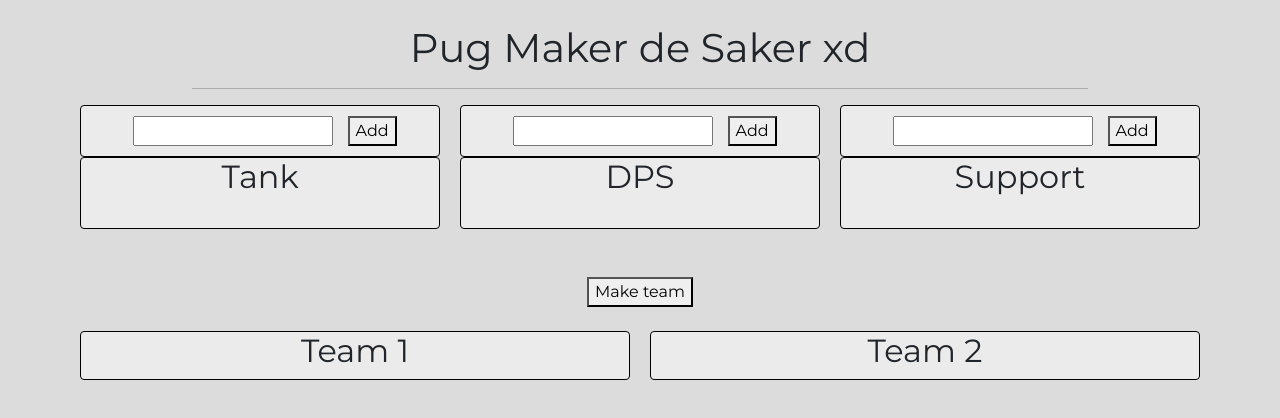
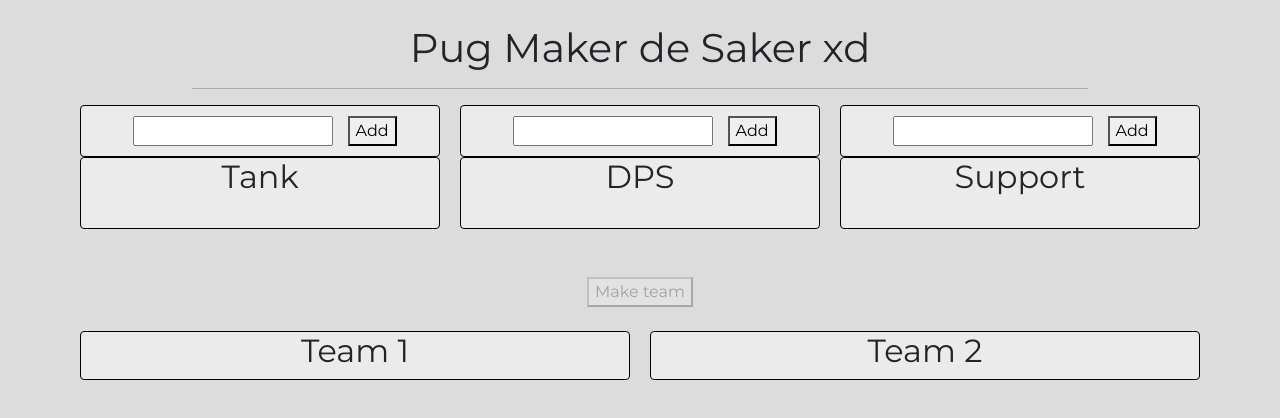
Before and after one commit to UnaiManzanoPerez/pug-maker, a plain HTML site: page index.html in a window 1280 px wide. Drawn offline with nearby package versions, Linux system fonts and the light colour scheme.

Commit message:
Update index.html

```diff
--- a/index.html
+++ b/index.html
@@ -69,7 +69,7 @@
             </div>
 
             <br><br>
-            <button onclick="makeTeam()"  id="makeTeamButton">Make team</button>
+            <button onclick="makeTeam()" disabled id="makeTeamButton">Make team</button>
             <br><br>
 
             <div class="row">
```
